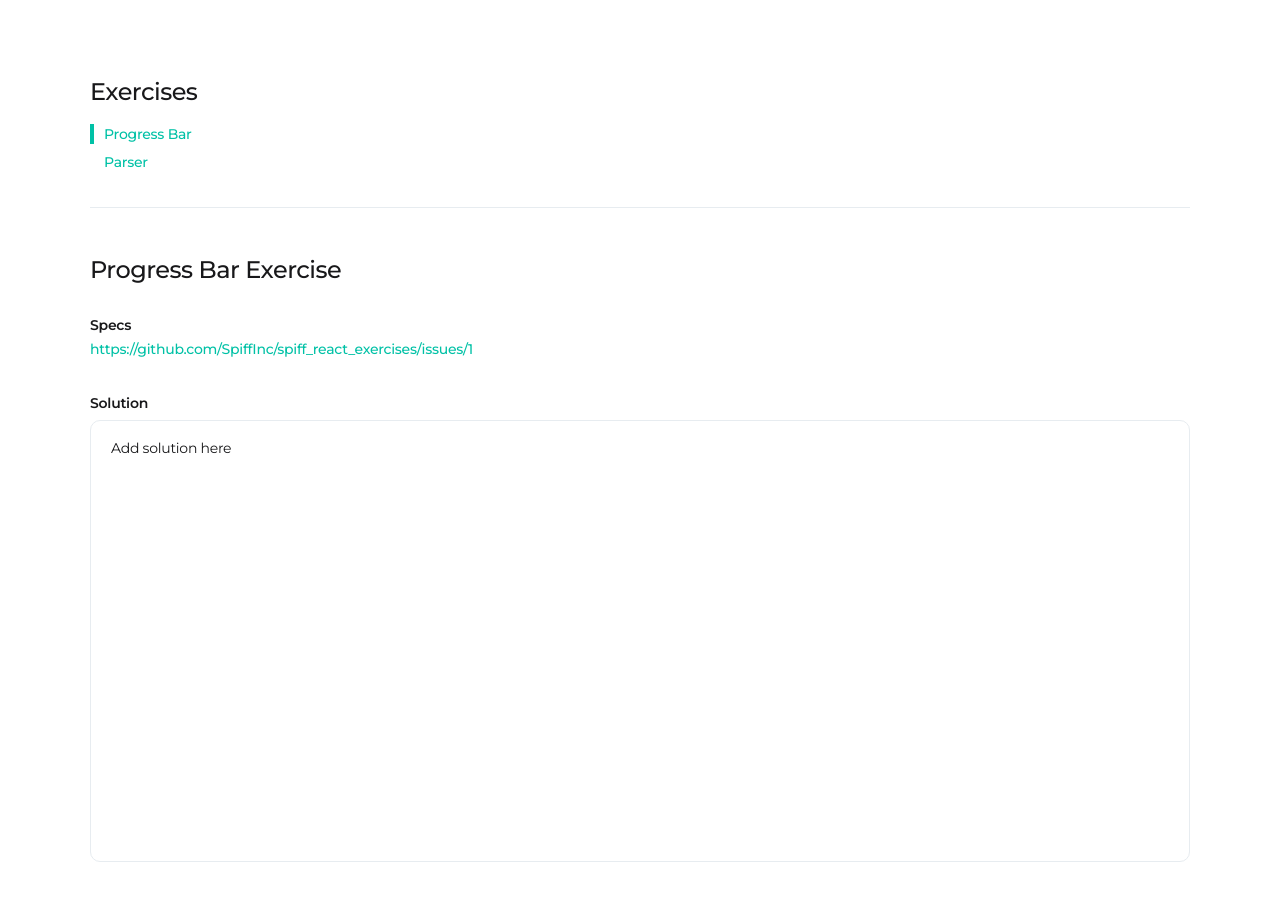
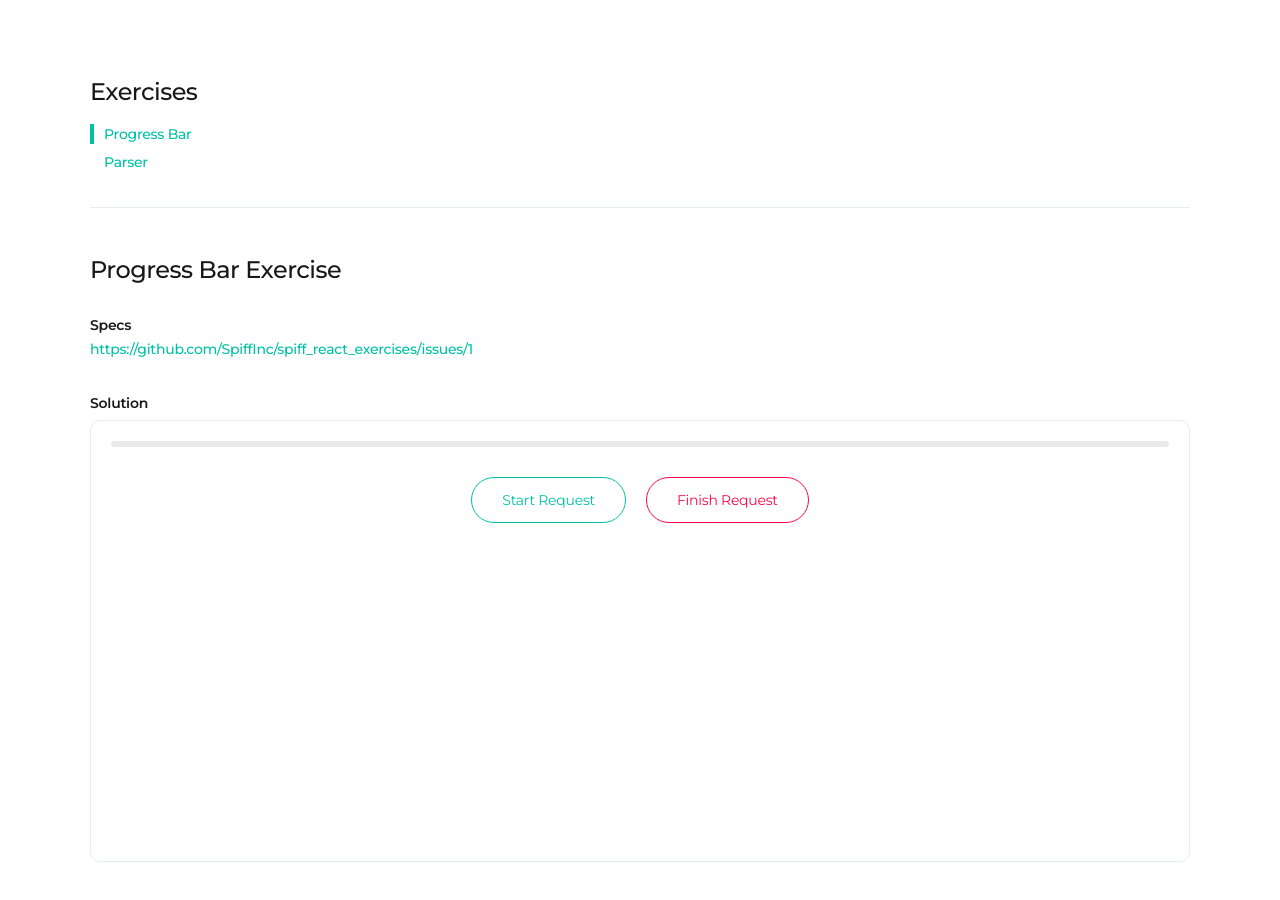
Before and after one commit to davidfullard/spiff_exercise, a React app: page /progress_bar in a window 1280 px wide. Built offline with nearby package versions, Linux system fonts and the light colour scheme.

Commit message:
v1 exercise commit

```diff
--- a/src/app/App.scss
+++ b/src/app/App.scss
@@ -7,19 +7,80 @@
 .App {
   .exercise-index {
     margin: 30px 0;
+
     a {
       border-left: 4px solid transparent;
       padding-left: 10px;
+
       &.active {
         border-color: $green;
       }
     }
   }
+
   .exercise-links {
     line-height: 1.45;
   }
+
   .exercise-show {
     border-top: 1px solid $gray-lighter;
     padding-top: 50px;
   }
+
+  .progress-caption {
+    text-align: center;
+    font-size: 18px;
+    padding: 10px;
+    margin-bottom: 20px;
+  }
+
+  .progress-div {
+    width: 100%;
+    height: 6px;
+    background-color: rgb(233, 233, 233);
+    border-radius: .5rem;
+
+    & .progress {
+      width: 0%;
+      height: 6px;
+      background-color: rgb(62, 122, 235);
+      background-image: linear-gradient(to right, orange, red);
+      height: 6px;
+      border-radius: 1rem;
+      transition: 1s ease;
+    }
+
+    &.hidden {
+      opacity: 0;
+      transition: all 700ms linear 500ms; // <- the last value defines transition-delay
+    }
+
+    &.show {
+      opacity: 100;
+    }
+  }
+
+  .button-group {
+    text-align: center;
+    padding: 20px;
+
+    & .progress-btn {
+      padding: 15px 30px;
+      border: 1px solid #00c1a6;
+      border-radius: 30px;
+      margin: 10px;
+
+      &.red {
+        border-color: #f90847;
+      }
+
+      &:hover {
+        border-width: 2px;
+      }
+
+      &:active {
+        border-width: 3px;
+      }
+    }
+  }
 }
--- a/src/progress_bar_exercise/ProgressBarExercise.js
+++ b/src/progress_bar_exercise/ProgressBarExercise.js
@@ -1,4 +1,4 @@
-import React from "react";
+import React, { useEffect, useLayoutEffect, useRef, useState } from "react";
 import Exercise from "../exercise/Exercise";
 
 const ProgressBarExercise = () => {
@@ -17,6 +17,99 @@ export default ProgressBarExercise;
 
 // ----------------------------------------------------------------------------------
 
+let startInterval = undefined; // Interval before finish request
+let finishInterval = undefined; // Interval after finish request
+
+const CompleteProgress = 100; // Total progress
+const HangProgress = 90; // Hanging progress(over 15 seconds)
+const HangSecond = 15; // Hanging second to progress
+
+const SPEED_DEFAULT = HangProgress / HangSecond / 10; // Default speed before user finish request
+
 const Solution = () => {
-  return <div>Add solution here</div>;
+  const [running, setRunning] = useState(false); //Check if the progress if running
+  const [progress, setProgress] = useState(0); // Current progress
+
+  useEffect(() => {
+    return () => {
+      if (startInterval) clearInterval(startInterval);
+      if (finishInterval) clearInterval(finishInterval);
+    }
+  }, [])
+
+  useEffect(() => {
+    //If the progress reaches to 100%
+    if (progress >= CompleteProgress) {
+      setRunning(false);
+    }
+  }, [progress])
+
+  const handler = () => {
+    setProgress((prev) => {
+      let speed = SPEED_DEFAULT;
+      const nextValue = prev + speed;
+      if (nextValue >= HangProgress) {
+        clearInterval(startInterval);
+        return HangProgress;
+      }
+
+      return nextValue;
+    });
+  }
+
+
+  //Start request
+  const handleStart = () => {
+    if (!running) {
+      if (startInterval) clearInterval(startInterval);
+      if (finishInterval) clearInterval(finishInterval);
+      setProgress(0);
+
+      setRunning(true);
+      startInterval = setInterval(handler, 100); // Start interval
+    }
+  };
+
+  //Finish request
+  const handleFinish = () => {
+    if (!running) return;
+    if (startInterval) {
+      clearInterval(startInterval)
+    }
+
+    const leftAmount = CompleteProgress - progress; // Remainig progress when user tap the finish request
+    const intervalAmount = leftAmount / 10; // steps to be completed in 1 second
+    finishInterval = setInterval(() => {
+      setProgress(prev => {
+        const nextValue = prev + intervalAmount;
+        if (nextValue >= CompleteProgress) {
+          clearInterval(finishInterval);
+          return CompleteProgress;
+        }
+
+        return nextValue;
+      })
+    }, 100);
+  };
+
+  return (
+    <div className="App">
+      <div>
+        <div className={`progress-div`} style={{ width: '100%' }}>
+          <div style={{ width: `${progress}%` }} className="progress" />
+        </div>
+        <div className="button-group">
+          <button className="progress-btn green" onClick={handleStart}>
+            {running ? "Loading..." : "Start Request"}
+          </button>
+          <button
+            className="progress-btn red"
+            onClick={handleFinish}
+          >
+            Finish Request
+          </button>
+        </div>
+      </div>
+    </div>
+  );
 };
```
